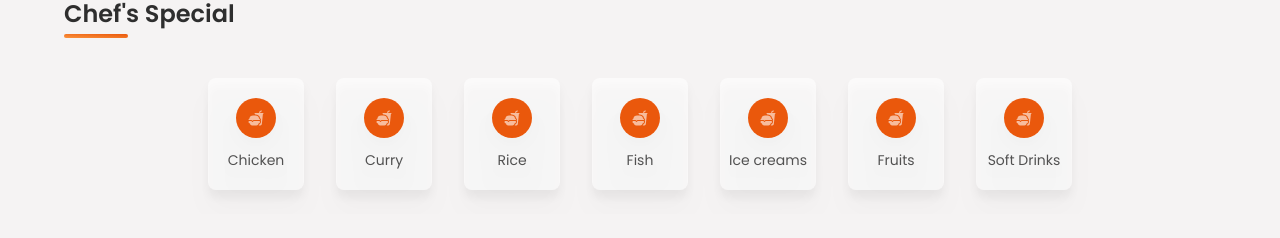
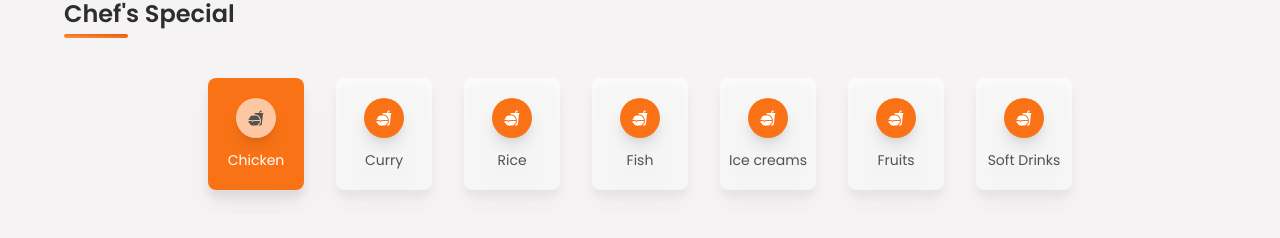
Before and after one commit to SChandana21/Restaurant-delivery-App, a React (Create React App) app: page / in a window 1280 px wide. Shown: the part 932-1170 px from the top of the page. Built offline with nearby package versions, Linux system fonts and the light colour scheme; no server answers; the database is empty.

Commit message:
Before changing State

```diff
--- a/src/components/MenuContainer.jsx
+++ b/src/components/MenuContainer.jsx
@@ -14,11 +14,11 @@ const MenuContainer = () => {
 
         <div className='w-full flex items-center justify-start lg:justify-center gap-8 mt-6 overflow-x-scroll scrollbar-none py-6'>
           {categories && categories.map(category => (
-            <div key={category.id} className='group bg-card w-24 min-w-[94px] h-28 cursor-pointer rounded-lg drop-shadow-xl flex flex-col gap-3 items-center justify-center hover:bg-orange-600 duration-150 transition-all ease-in-out'>
-            <div className='w-10 h-10 rounded-full bg-orange-600 group-hover:bg-card flex items-center justify-center'>
-              <IoFastFood className='text-card group-hover:text-textColor ' />
+            <div key={category.id} className={`group ${filter === category.urlParamName ? 'bg-orange-500' : 'bg-card'} w-24 min-w-[94px] h-28 cursor-pointer rounded-lg drop-shadow-xl flex flex-col gap-3 items-center justify-center hover:bg-orange-600 duration-150 transition-all ease-in-out`}>
+            <div className={`w-10 h-10 rounded-full ${filter === category.urlParamName ? 'bg-card': 'bg-orange-500'} group-hover:bg-white flex items-center justify-center shadow-lg`}>
+              <IoFastFood className={`${filter === category.urlParamName ? "text-textColor" : "text-white"} group-hover:text-textColor `} />
             </div>
-            <p className='text-sm text-textColor group-hover:text-white'>{category.name}</p>
+            <p className={`text-sm ${filter === category.urlParamName ? 'text-white' : 'text-textColor'} group-hover:text-white`}>{category.name}</p>
             </div>
           ))}
         </div>
```
